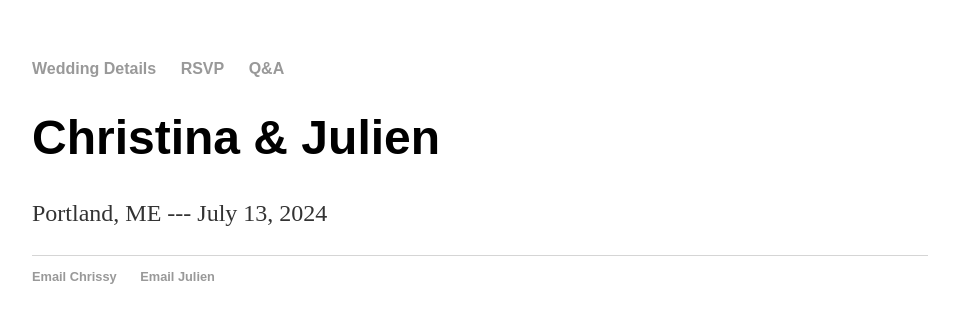
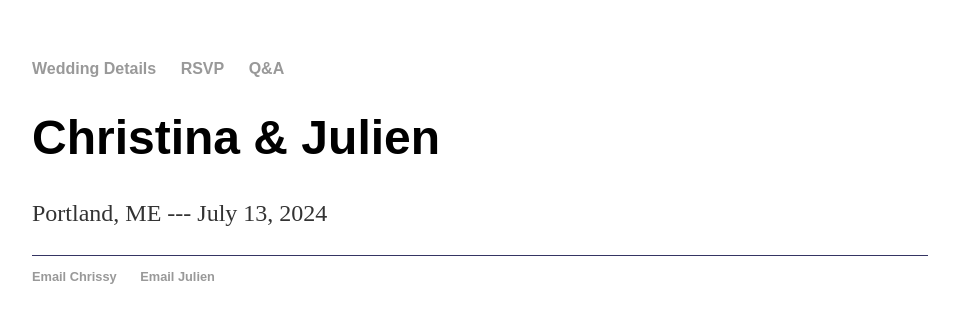
Before and after one commit to christina-ladam/wedding, a Jekyll site: the page built from index.html, in a window 1280 px wide. Shown: the top 323 px of the page, without its empty margins (160-1119 px from the left). Built offline with Jekyll 4.4.1, drawn with Linux system fonts in a browser that asks for light colours.

Commit message:
Update main.css

```diff
--- a/css/main.css
+++ b/css/main.css
@@ -29,7 +29,7 @@ p {
     color: #333;
 }
 footer {
-    border-top: 1px solid #d5d5d5;
+    border-top: 1px solid #353563;
     font-size: .8em;
 }
 
```
